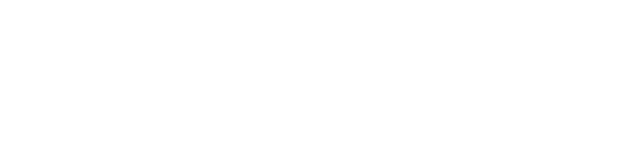
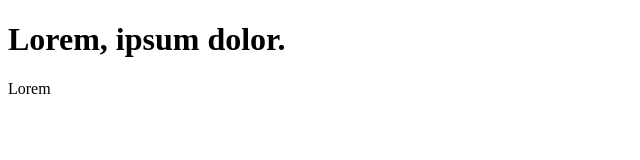
Before and after one commit to strootman10/bluuweb-git, a plain HTML site: page main.html in a window 1280 px wide. Shown: the whole page, without its empty margins (0-640 px from the left). Drawn offline with Linux system fonts and the light colour scheme.

Commit message:
add struct main

```diff
--- a/main.html
+++ b/main.html
@@ -7,6 +7,7 @@
     <title>Main Git</title>
 </head>
 <body>
-
+    <h1>Lorem, ipsum dolor.</h1>
+    <p>Lorem</p>
 </body>
 </html>
```
